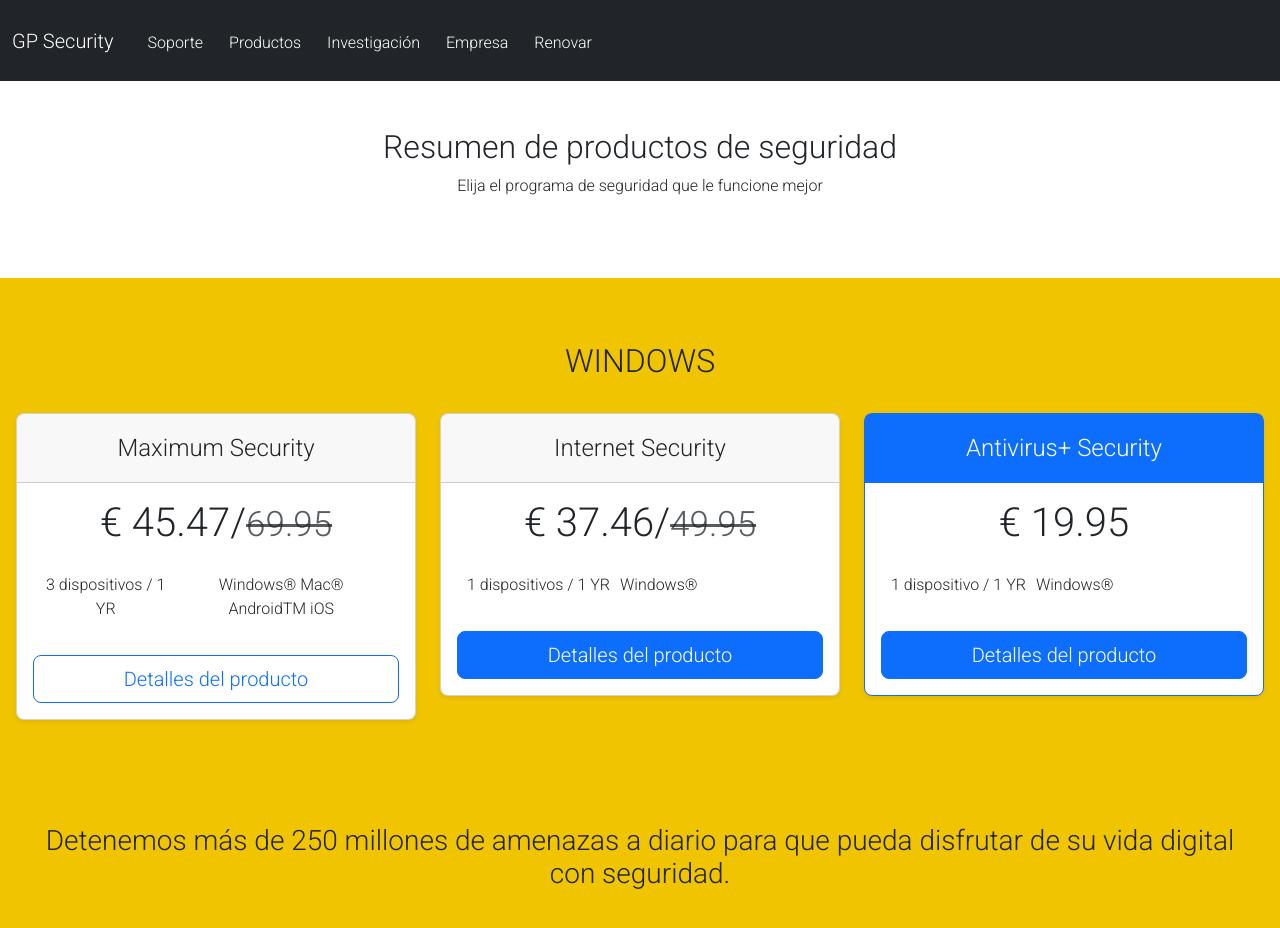
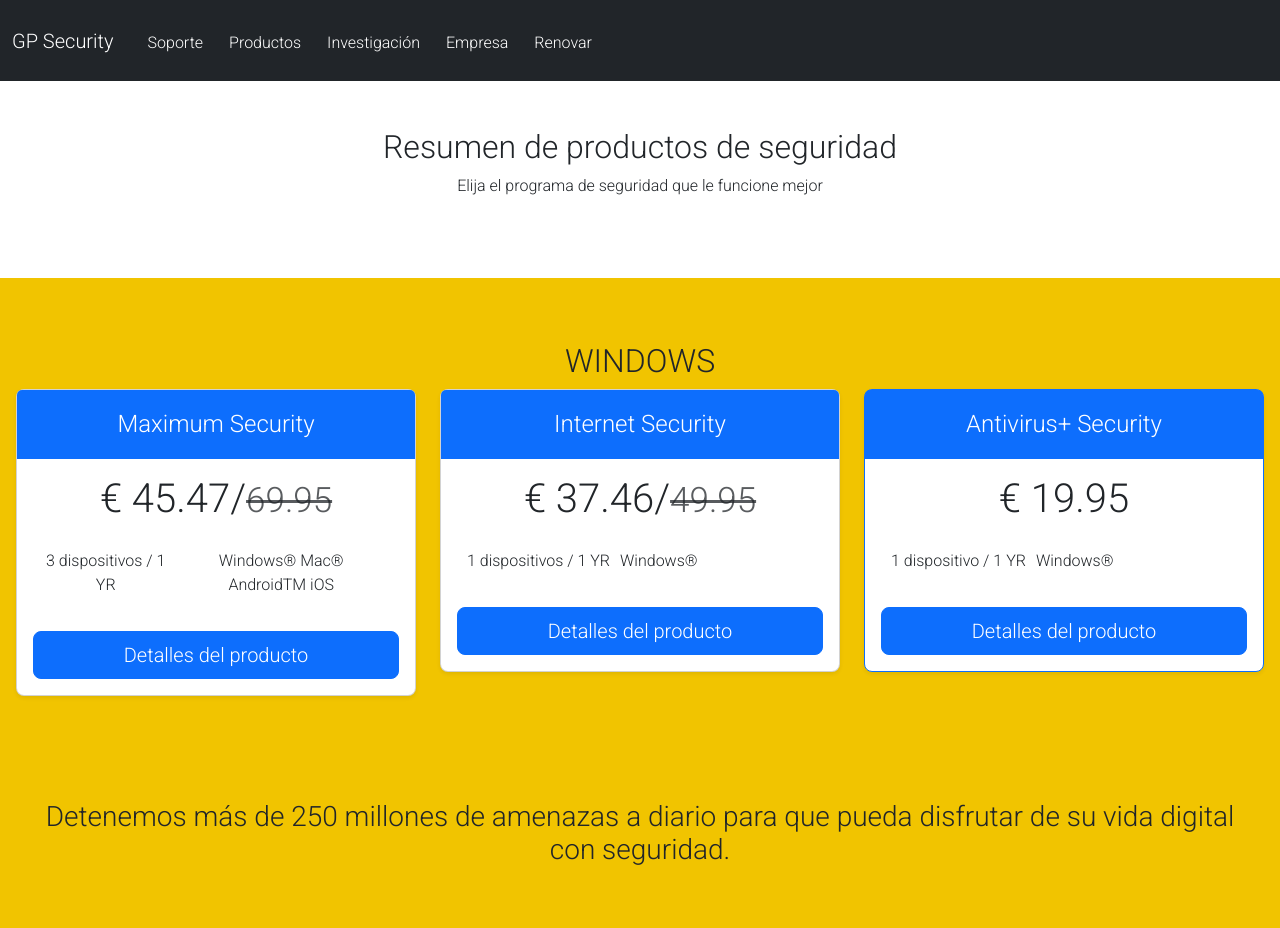
Before and after one commit to gianfranco-pioppi/Antivirus-Pioppi, a website: page pages/productos.html in a window 1280 px wide. Shown: the top 928 px of the page. Drawn offline with nearby package versions, Linux system fonts and the light colour scheme.

Commit message:
se modifican button por anclas

```diff
--- a/pages/productos.html
+++ b/pages/productos.html
@@ -63,11 +63,11 @@
     <div class="conteiner-fluid div__productos1">
 
         <h2>WINDOWS</h2>
-        <br>
+
         <div class="row row-cols-1 row-cols-md-3 mb-3 text-center fade-in">
             <div class="col">
               <div class="card mb-4 rounded-3 shadow-sm">
-                <div class="card-header py-3">
+                <div class="card-header py-3 text-white bg-primary border-primary">
                   <p class="my-0 fw-normal letraNormal">Maximum Security</p>
                 </div>
                 <div class="card-body">
@@ -77,13 +77,14 @@
                     <li>Windows® Mac® AndroidTM iOS </li>
 
                   </ul>
-                  <button type="button" class="w-100 btn btn-lg btn-outline-primary">Detalles del producto</button>
+                  <a class="w-100 btn btn-lg btn-primary" href="./error.html">Detalles del producto</a>
+                  <!-- <button type="button" class="w-100 btn btn-lg btn-outline-primary">Detalles del producto</button> -->
                 </div>
               </div>
             </div>
             <div class="col">
               <div class="card mb-4 rounded-3 shadow-sm">
-                <div class="card-header py-3">
+                <div class="card-header py-3 text-white bg-primary border-primary">
                   <p class="my-0 fw-normal letraNormal">Internet Security</p>
                 </div>
                 <div class="card-body">
@@ -93,7 +94,8 @@
                     <li>Windows®</li>
 
                   </ul>
-                  <button type="button" class="w-100 btn btn-lg btn-primary">Detalles del producto</button>
+                  <a class="w-100 btn btn-lg btn-primary" href="./error.html">Detalles del producto</a>
+                  <!-- <button type="button" class="w-100 btn btn-lg btn-primary">Detalles del producto</button> -->
                 </div>
               </div>
             </div>
@@ -108,7 +110,8 @@
                     <li>1 dispositivo / 1 YR</li>
                     <li>Windows®</li>
                   </ul>
-                  <button type="button" class="w-100 btn btn-lg btn-primary">Detalles del producto</button>
+                  <a class="w-100 btn btn-lg btn-primary" href="./error.html">Detalles del producto</a>
+                  <!-- <button type="button" class="w-100 btn btn-lg btn-primary">Detalles del producto</button> -->
                 </div>
               </div>
             </div>
```
Also changed, not shown: index.html (+4 -4 lines), pages/error.html (added, +14 -0 lines).
